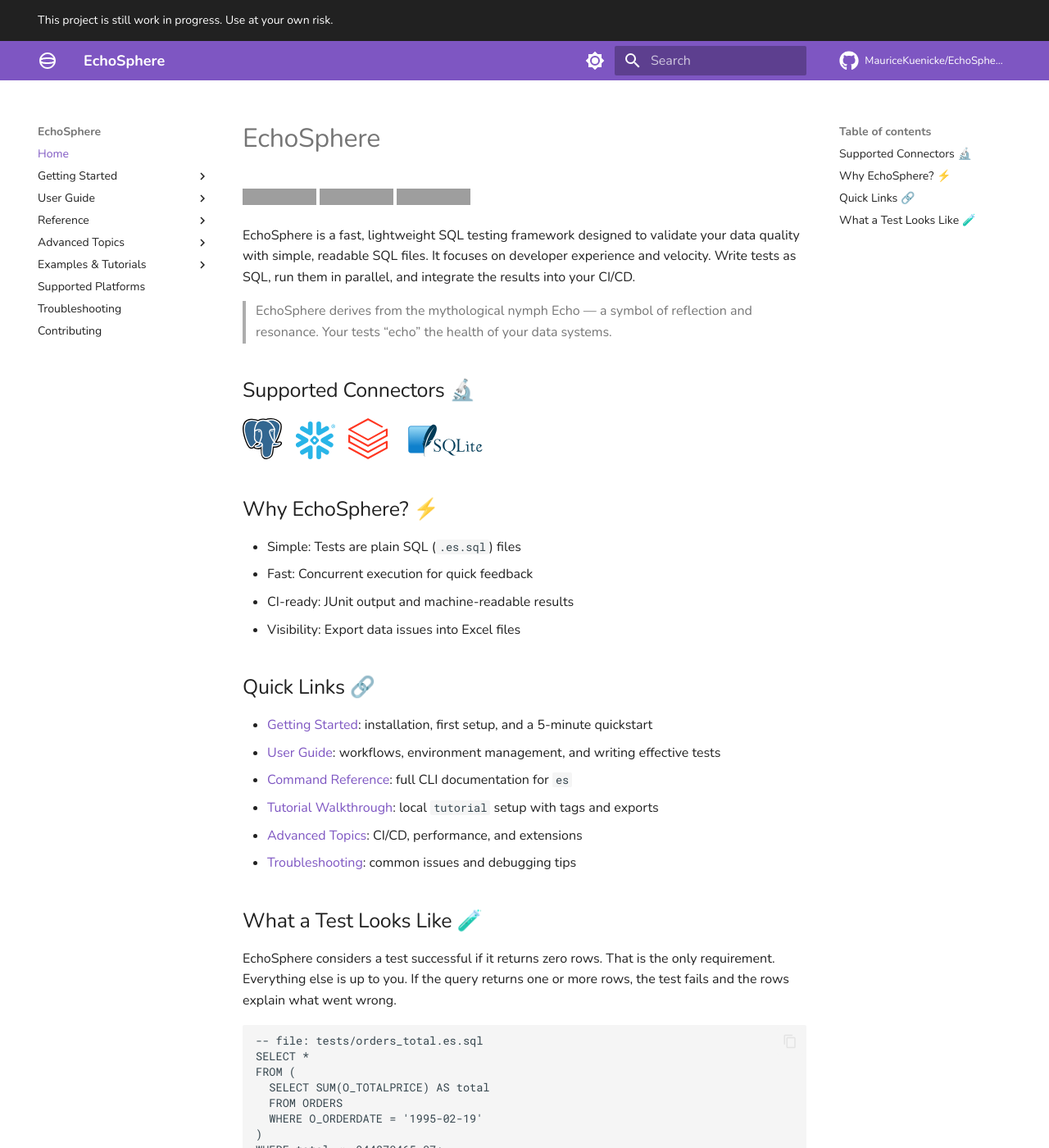
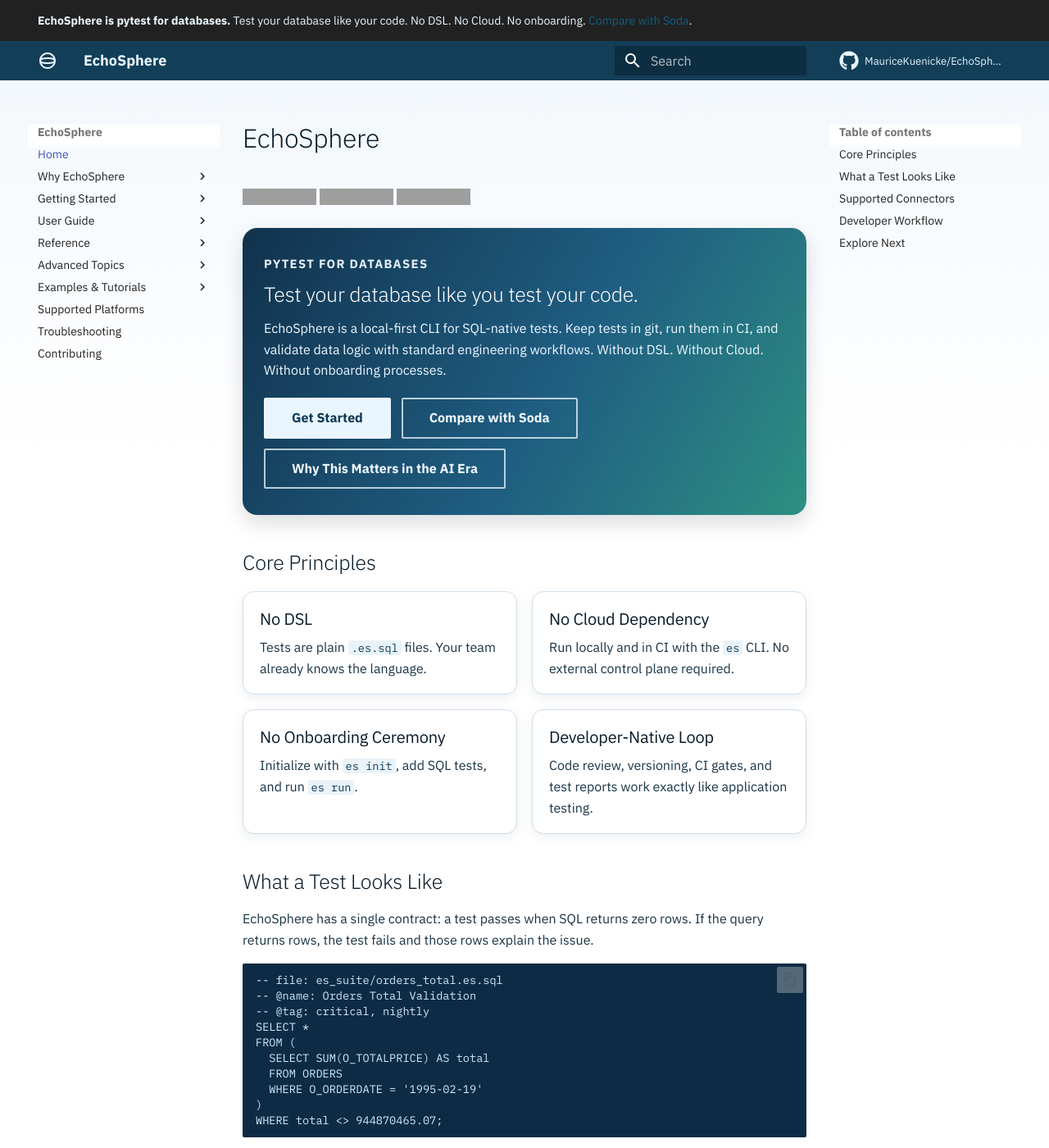
Before and after one commit to MauriceKuenicke/EchoSphere, an MkDocs documentation site: the page built from docs/index.md, in a window 1280 px wide and 1400 px high. Shown: the whole window at 82% size. Built offline with MkDocs 1.6.1 and Material for MkDocs 9.7.7, drawn with Linux system fonts in a browser that asks for light colours; comment, search, counter and statistics services are not loaded; some of the changed text lies outside the part shown; grey boxes are pictures that could not be loaded.

Commit message:
update docs (#5)

````diff
--- /dev/null
+++ b/docs/assets/stylesheets/extra.css
@@ -0,0 +1,185 @@
+:root {
+  --es-brand-ink: #11324d;
+  --es-brand-mid: #1f5d81;
+  --es-brand-accent: #2d8f82;
+  --es-surface: #ffffff;
+  --es-surface-soft: #f4f9fd;
+  --es-border: #cfdfeb;
+  --es-text-strong: #081a29;
+  --es-link: #0f5f84;
+  --es-link-hover: #0a405c;
+  --es-radius-lg: 18px;
+  --es-radius-md: 14px;
+  --es-shadow-soft: 0 10px 26px rgba(7, 17, 26, 0.14);
+  --md-primary-fg-color: #1a5376;
+  --md-primary-fg-color--light: #2c6e95;
+  --md-primary-fg-color--dark: #123e58;
+  --md-accent-fg-color: #2d8f82;
+  --md-accent-fg-color--transparent: rgba(45, 143, 130, 0.14);
+}
+
+[data-md-color-scheme="default"] {
+  --es-hero-bg: linear-gradient(120deg, #11324d 0%, #1f5d81 55%, #2d8f82 100%);
+  --es-card-bg: var(--es-surface);
+  --es-card-border: var(--es-border);
+}
+
+.md-main {
+  background: linear-gradient(180deg, #f3f8fc 0px, #f8fbfe 180px, #ffffff 460px);
+}
+
+.md-header {
+  background-color: #123e58;
+}
+
+.md-header__title,
+.md-header__topic,
+.md-header__button,
+.md-search__icon,
+.md-source {
+  color: #e8f5ff;
+}
+
+.md-tabs {
+  background-color: #1a5376;
+}
+
+.md-tabs__link {
+  color: #d5eaf8;
+}
+
+.md-tabs__link:hover,
+.md-tabs__link:focus {
+  color: #ffffff;
+}
+
+.md-tabs__link--active {
+  color: #b8f1e6;
+}
+
+.md-typeset {
+  color: #193446;
+}
+
+.md-typeset h1,
+.md-typeset h2,
+.md-typeset h3 {
+  color: var(--es-text-strong);
+}
+
+.md-typeset a {
+  color: var(--es-link);
+}
+
+.md-typeset a:hover {
+  color: var(--es-link-hover);
+}
+
+.md-typeset table:not([class]) {
+  background: var(--es-surface);
+  border: 1px solid var(--es-border);
+  border-radius: 10px;
+  overflow: hidden;
+}
+
+.md-typeset table:not([class]) th {
+  background: var(--es-surface-soft);
+}
+
+.md-typeset code {
+  color: #0d3d5a;
+  background-color: #eaf3f9;
+}
+
+.md-typeset pre > code {
+  color: #cfe9ff;
+  background-color: #0d2b44;
+}
+
+.es-hero {
+  margin: 1rem 0 1.6rem;
+  padding: 1.2rem 1.3rem;
+  border-radius: var(--es-radius-lg);
+  background: var(--es-hero-bg);
+  color: #eef8ff;
+  box-shadow: var(--es-shadow-soft);
+}
+
+.es-hero h2 {
+  margin: 0 0 0.6rem;
+  color: #ffffff;
+}
+
+.es-hero p {
+  margin: 0.4rem 0;
+}
+
+.es-hero .md-button {
+  border-color: rgba(238, 248, 255, 0.75);
+  color: #eef8ff;
+  margin-right: 0.45rem;
+  margin-top: 0.6rem;
+}
+
+.es-hero .md-button:hover {
+  background: rgba(238, 248, 255, 0.14);
+}
+
+.es-hero .md-button--primary {
+  border-color: #eaf6ff;
+  background: #eaf6ff;
+  color: #0d3a56;
+}
+
+.es-hero .md-button--primary:hover {
+  background: #d5ebfb;
+  color: #0a3049;
+}
+
+.es-hero--compact {
+  padding: 1rem 1.1rem;
+}
+
+.es-kicker {
+  margin: 0 0 0.45rem;
+  text-transform: uppercase;
+  font-size: 0.74rem;
+  letter-spacing: 0.09em;
+  font-weight: 700;
+  opacity: 0.95;
+}
+
+.es-grid {
+  display: grid;
+  grid-template-columns: repeat(2, minmax(0, 1fr));
+  gap: 0.9rem;
+  margin: 0.9rem 0 1.2rem;
+}
+
+.es-card {
+  border: 1px solid var(--es-card-border);
+  border-radius: var(--es-radius-md);
+  padding: 0.9rem 1rem;
+  background: var(--es-card-bg);
+  box-shadow: 0 4px 14px rgba(13, 54, 82, 0.08);
+}
+
+.es-card h3 {
+  margin-top: 0;
+  margin-bottom: 0.35rem;
+  color: var(--es-text-strong);
+}
+
+.es-card p {
+  margin: 0;
+}
+
+@media screen and (max-width: 860px) {
+  .es-grid {
+    grid-template-columns: 1fr;
+  }
+
+  .es-hero {
+    padding: 1rem 0.9rem;
+  }
+}
--- a/docs/index.md
+++ b/docs/index.md
@@ -1,52 +1,60 @@
 # EchoSphere
 
 <a href="https://github.com/MauriceKuenicke/EchoSphere/actions/workflows/deploy_docs.yaml">
-    <img alt="Docs Deploy Status" src="https://github.com/MauriceKuenicke/EchoSphere/actions/workflows/deploy_docs.yaml/badge.svg">
-  </a>
-  <a href="https://github.com/MauriceKuenicke/EchoSphere/releases">
-    <img alt="Version" src="https://img.shields.io/badge/version-v0.0.0-blue"></a>
-  <a href="https://www.python.org/downloads/release/python-3100/">
-    <img alt="Python" src="https://img.shields.io/badge/python-3.10%2B-blue"></a>
+  <img alt="Docs Deploy Status" src="https://github.com/MauriceKuenicke/EchoSphere/actions/workflows/deploy_docs.yaml/badge.svg">
+</a>
+<a href="https://github.com/MauriceKuenicke/EchoSphere/releases">
+  <img alt="Version" src="https://img.shields.io/badge/version-v0.0.0-blue">
+</a>
+<a href="https://www.python.org/downloads/release/python-3100/">
+  <img alt="Python" src="https://img.shields.io/badge/python-3.10%2B-blue">
+</a>
 
-EchoSphere is a fast, lightweight SQL testing framework designed to validate your
-data quality with simple, readable SQL files.
-It focuses on developer experience and velocity.
-Write tests as SQL, run them in parallel, and integrate the results into your CI/CD.
+<div class="es-hero">
+  <p class="es-kicker">pytest for databases</p>
+  <h2>Test your database like you test your code.</h2>
+  <p>
+    EchoSphere is a local-first CLI for SQL-native tests.
+    Keep tests in git, run them in CI, and validate data logic with standard engineering workflows.
+    Without DSL. Without Cloud. Without onboarding processes.
+  </p>
+  <p>
+    <a class="md-button md-button--primary" href="getting-started/">Get Started</a>
+    <a class="md-button" href="why-echosphere/vs-soda/">Compare with Soda</a>
+    <a class="md-button" href="why-echosphere/ai-era/">Why This Matters in the AI Era</a>
+  </p>
+</div>
 
-> EchoSphere derives from the mythological nymph Echo — a symbol of reflection and resonance. Your tests “echo” the health of your data systems.
+## Core Principles
 
-## Supported Connectors 🔬
-<p style="margin-top: 0.5rem;">
-    <img src="assets/img/postgres.svg" alt="PostgreSQL" width="48" style="vertical-align: -6px;" />
-  &nbsp;&nbsp;
-    <img src="assets/img/snowflake.svg" alt="Snowflake" width="48" style="vertical-align: -6px;" />
-  &nbsp;&nbsp;
-    <img src="assets/img/databricks.svg" alt="Databricks" width="48" style="vertical-align: -6px;" />
-  &nbsp;&nbsp;
-    <img src="assets/img/sqlite.svg" alt="SQLite" width="105" style="vertical-align: -10px;" scale="2" />
-</p>
+<div class="es-grid">
+  <section class="es-card">
+    <h3>No DSL</h3>
+    <p>Tests are plain <code>.es.sql</code> files. Your team already knows the language.</p>
+  </section>
+  <section class="es-card">
+    <h3>No Cloud Dependency</h3>
+    <p>Run locally and in CI with the <code>es</code> CLI. No external control plane required.</p>
+  </section>
+  <section class="es-card">
+    <h3>No Onboarding Ceremony</h3>
+    <p>Initialize with <code>es init</code>, add SQL tests, and run <code>es run</code>.</p>
+  </section>
+  <section class="es-card">
+    <h3>Developer-Native Loop</h3>
+    <p>Code review, versioning, CI gates, and test reports work exactly like application testing.</p>
+  </section>
+</div>
 
-## Why EchoSphere? ⚡
-- Simple: Tests are plain SQL (`.es.sql`) files
-- Fast: Concurrent execution for quick feedback
-- CI-ready: JUnit output and machine-readable results
-- Visibility: Export data issues into Excel files
+## What a Test Looks Like
 
-## Quick Links 🔗
-- [Getting Started](getting-started/index.md): installation, first setup, and a 5‑minute quickstart
-- [User Guide](user-guide/index.md): workflows, environment management, and writing effective tests
-- [Command Reference](command-reference/index.md): full CLI documentation for `es`
-- [Tutorial Walkthrough](examples/tutorial-setup.md): local `tutorial` setup with tags and exports
-- [Advanced Topics](advanced/ci-cd.md): CI/CD, performance, and extensions
-- [Troubleshooting](troubleshooting/index.md): common issues and debugging tips
-
-## What a Test Looks Like 🧪
-EchoSphere considers a test successful if it returns zero rows. That is the only requirement.
-Everything else is up to you.
-If the query returns one or more rows, the test fails and the rows explain what went wrong.
+EchoSphere has a single contract: a test passes when SQL returns zero rows.
+If the query returns rows, the test fails and those rows explain the issue.
 
 ```sql
--- file: tests/orders_total.es.sql
+-- file: es_suite/orders_total.es.sql
+-- @name: Orders Total Validation
+-- @tag: critical, nightly
 SELECT *
 FROM (
   SELECT SUM(O_TOTALPRICE) AS total
@@ -55,3 +63,33 @@
 )
 WHERE total <> 944870465.07;
 ```
+
+## Supported Connectors
+
+<p style="margin-top: 0.5rem;">
+  <img src="assets/img/postgres.svg" alt="PostgreSQL" width="48" style="vertical-align: -6px;" />
+  &nbsp;&nbsp;
+  <img src="assets/img/snowflake.svg" alt="Snowflake" width="48" style="vertical-align: -6px;" />
+  &nbsp;&nbsp;
+  <img src="assets/img/databricks.svg" alt="Databricks" width="48" style="vertical-align: -6px;" />
+  &nbsp;&nbsp;
+  <img src="assets/img/sqlite.svg" alt="SQLite" width="105" style="vertical-align: -10px;" scale="2" />
+</p>
+
+## Developer Workflow
+
+1. `es init --platform <platform>`
+2. Add SQL tests in `es_suite/`
+3. Run `es run -e env.<platform>.dev`
+4. Inspect suite with `es view tests --all` or `es view test <name>`
+5. Optional exports:
+   - `--junitxml` for CI test reports
+   - `--export-failures` for failed rows in Excel
+
+## Explore Next
+
+- [Why EchoSphere](why-echosphere/index.md)
+- [EchoSphere vs Soda](why-echosphere/vs-soda.md)
+- [EchoSphere in the AI Era](why-echosphere/ai-era.md)
+- [Getting Started](getting-started/index.md)
+- [Command Reference](command-reference/index.md)
--- a/docs/overrides/main.html
+++ b/docs/overrides/main.html
@@ -1,5 +1,5 @@
 {% extends "base.html" %}
 
 {% block announce %}
-<p>This project is still work in progress. Use at your own risk.</p>
+<p style="color:#e8f5ff"><strong>EchoSphere is pytest for databases.</strong> Test your database like your code. No DSL. No Cloud. No onboarding. <a href="{{ 'why-echosphere/vs-soda/' | url }}">Compare with Soda</a>.</p>
 {% endblock %}
--- a/mkdocs.yml
+++ b/mkdocs.yml
@@ -15,23 +15,13 @@
   custom_dir: docs/overrides
 
   font:
-    text: Nunito
+    text: IBM Plex Sans
+    code: IBM Plex Mono
 
   palette:
-    - media: "(prefers-color-scheme: light)"
-      scheme: default
-      primary: deep purple
-      accent: deep purple
-      toggle:
-        icon: material/brightness-7
-        name: Switch to dark mode
-    - media: "(prefers-color-scheme: dark)"
-      scheme: slate
-      primary: deep purple
-      accent: deep purple
-      toggle:
-        icon: material/brightness-4
-        name: Switch to light mode
+    scheme: default
+    primary: blue grey
+    accent: teal
 
   features:
     - search.suggest
@@ -42,8 +32,15 @@
 plugins:
   - search
 
+extra_css:
+  - assets/stylesheets/extra.css
+
 nav:
   - Home: index.md
+  - Why EchoSphere:
+      - Overview: why-echosphere/index.md
+      - EchoSphere vs Soda: why-echosphere/vs-soda.md
+      - EchoSphere in the AI Era: why-echosphere/ai-era.md
   - Getting Started:
       - Overview: getting-started/index.md
   - User Guide:
````
Also changed, not shown: README.md (+57 -50 lines), docs/command-reference/index.md (+2 -0 lines), docs/getting-started/index.md (+3 -0 lines), docs/user-guide/index.md (+2 -0 lines), docs/why-echosphere/ai-era.md (added, +64 -0 lines), docs/why-echosphere/index.md (added, +29 -0 lines), docs/why-echosphere/vs-soda.md (added, +63 -0 lines).
